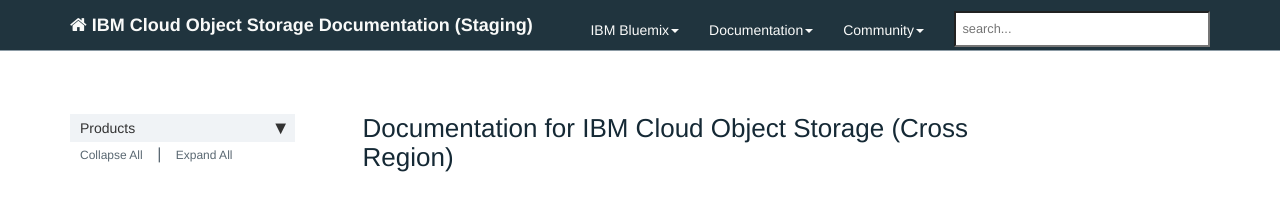
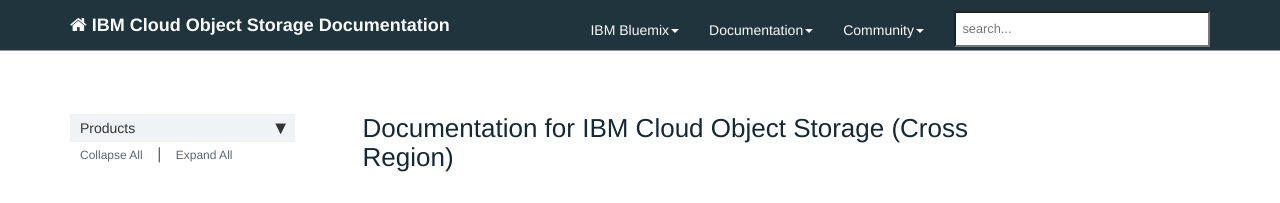
Before and after one commit to mpcarl-ibm/crs-docs, a Jekyll site: the page built from README.md, in a window 1280 px wide. Shown: the top 203 px of the page. Built offline with Jekyll 4.4.1, drawn with Linux system fonts in a browser that asks for light colours; nearby versions of some CDN libraries; our own code applies the rules of GitHub Pages for plain Markdown files; comment, search, counter and statistics services are not loaded.

Commit message:
updated config

```diff
--- a/_config.yml
+++ b/_config.yml
@@ -2,7 +2,7 @@
 output: web
 # this property is useful for conditional filtering of content that is separate from the PDF.
 
-topnav_title: IBM Cloud Object Storage Documentation (Staging)
+topnav_title: IBM Cloud Object Storage Documentation
 # this appears on the top navigation bar next to the home button
 
 site_title: IBM COS Documentation
```
Also changed, not shown: 1 other file.
